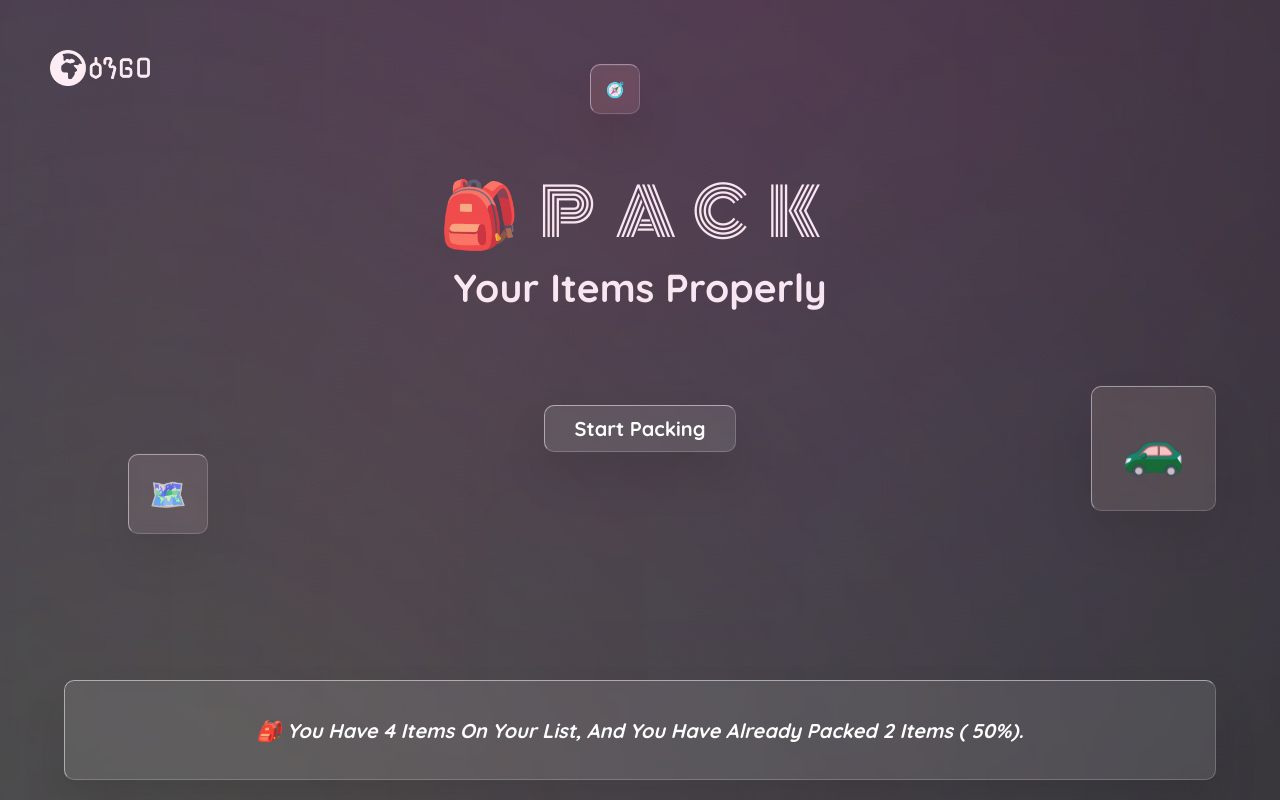
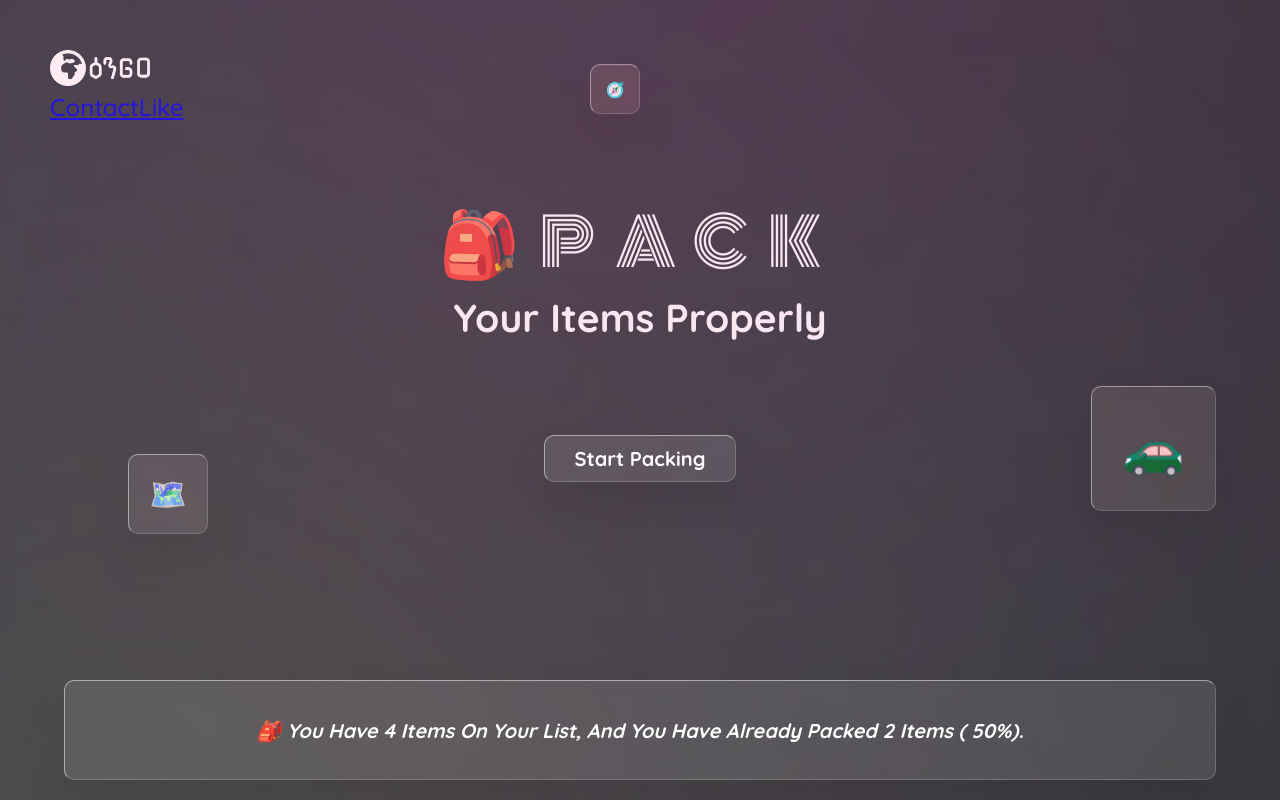
Before and after one commit to sgc93/enGO, a React (Create React App) app: page / in a window 1280 px wide. Shown: the top 800 px of the page. Built offline with nearby package versions, Linux system fonts and the light colour scheme; the HTML template or start-up script is replaced by a standard one.

Commit message:
add navigation: like and contact

```diff
--- a/src/header.js
+++ b/src/header.js
@@ -1,8 +1,18 @@
 export function Header() {
 	return (
 		<div className="header">
-			<div className="logo">
-				<img src="assets/images/logo.png" alt="logo"></img>
+			<div className="header__nav">
+				<div className="logo">
+					<img src="assets/images/logo.png" alt="logo"></img>
+				</div>
+				<div className="nav">
+					<a href="#Contact" className="contact">
+						Contact
+					</a>
+					<a href="https://github.com/sgc93/enGO" className="like">
+						Like
+					</a>
+				</div>
 			</div>
 			<div className="header__content">
 				<div className="header__content-title">
```
